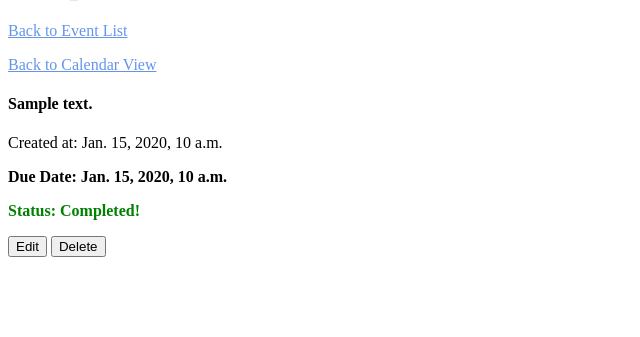
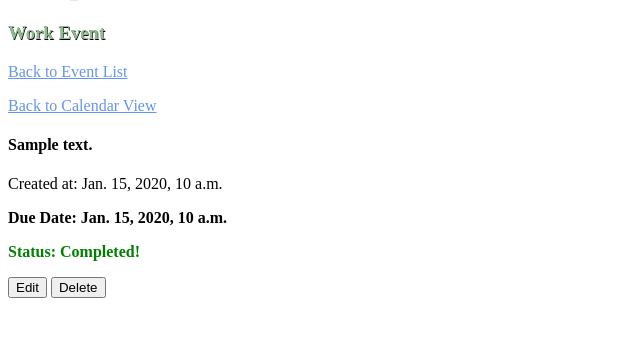
Before and after one commit to nabilk11/django_student_planner, a Django app: page /events/1/ in a window 1280 px wide. Shown: the part 84-421 px from the top of the page, without its empty margins (0-640 px from the left). Run offline with Django 4.2, Linux system fonts and the light colour scheme; tables that the repository leaves empty hold one stand-in row (values such as "Sample post").

Commit message:
updated event model, reran migrations, and updated event details template

```diff
--- a/main_app/models.py
+++ b/main_app/models.py
@@ -5,9 +5,9 @@
 
 # Event Model
 TYPE_OPTIONS = (
-    ("W", "WORK"),
-    ("S", "SCHOOL"),
-    ("P", "PERSONAL"),
+    ("Work", "WORK"),
+    ("School","SCHOOL"),
+    ("Personal","PERSONAL"),
 )
 
 class Event(models.Model):
--- a/main_app/static/styles/styles.css
+++ b/main_app/static/styles/styles.css
@@ -10,9 +10,8 @@
 }
 
 .sub-header {
-    color: darkolivegreen;
+    color: darkseagreen;
     text-shadow: .5px .5px .5px black;
-    background-color: blanchedalmond;
 }
 
 
--- a/main_app/templates/event_detail.html
+++ b/main_app/templates/event_detail.html
@@ -6,6 +6,7 @@ Planify | Event Details
 {% block content %}
 <div class="header-container">
     <h1 class="header">{{ event }}</h1>
+    <h3 class="sub-header">{{ event.event_type }} Event</h3>
     <p><a href="{% url 'events' %}">Back to Event List</a> </p>
     <p><a href="{% url 'calendar' %}">Back to Calendar View</a> </p>
 </div>
```
Also changed, not shown: main_app/migrations/0003_alter_event_event_type.py (added).
